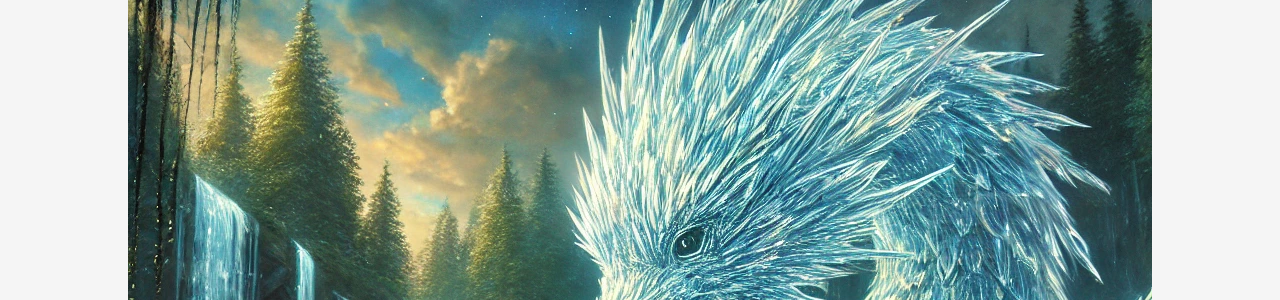
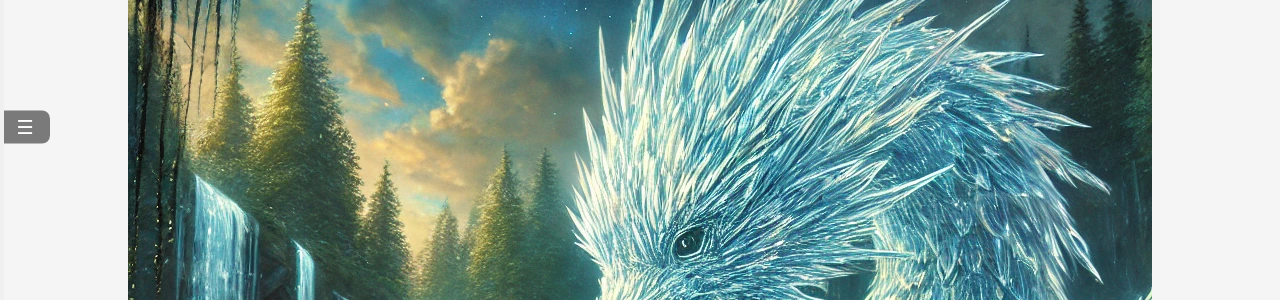
Before and after one commit to RainerGewalt/chroniken-aus-elandor, a Jekyll site: the page built from _stories/die-glasdrachen-von-blanchegarde.md, in a window 1280 px wide. Shown: the part 323-623 px from the top of the page. Built offline with Jekyll 4.4.1, drawn with Linux system fonts in a browser that asks for light colours.

Commit message:
features added to short story

```diff
--- a/_layouts/story.html
+++ b/_layouts/story.html
@@ -2,18 +2,169 @@
 <html lang="de">
 
 {% include head.html %}
+
 <body>
+<!-- Seitenleiste mit Nachtmodus- und Lesezeichen-Buttons -->
+<div class="sidebar">
+    <div class="sidebar-toggle">☰</div>
+    <div class="sidebar-content">
+        <button id="nightModeToggle">🌙 Nachtmodus</button>
+        <button id="bookmarkBtn">📑 Lesezeichen</button>
+    </div>
+</div>
+
+<!-- Fortschrittsbalken links -->
+<div class="progress-bar">
+    <div class="progress"></div>
+</div>
 
 {% include header.html %}
+
 <main>
     <article>
         <h2>{{ page.title }}</h2>
         {% if page.cover_image %}
         <img src="{{ page.cover_image | relative_url }}" alt="{{ page.title }} Cover Image">
         {% endif %}
-        {{ content }}
+        <div class="chapter-content section-transition">
+            {{ content }}
+        </div>
     </article>
 </main>
+
 {% include footer.html %}
+
+<!-- CSS für Sidebar, Nachtmodus und Fortschrittsbalken -->
+<style>
+    /* Seitenleiste */
+    .sidebar {
+        position: fixed;
+        top: 50%;
+        left: 0;
+        transform: translateY(-50%);
+        background-color: rgba(0, 0, 0, 0.5);
+        border-radius: 0 8px 8px 0;
+        padding: 5px;
+        cursor: pointer;
+        transition: background-color 0.3s, width 0.3s;
+        overflow: hidden;
+        z-index: 10;
+        width: 40px;
+        text-align: center;
+    }
+
+    .sidebar:hover {
+        width: 140px;
+        background-color: rgba(0, 0, 0, 0.8);
+    }
+
+    .sidebar-toggle {
+        color: #ffffff;
+        font-size: 1.2em;
+    }
+
+    .sidebar-content {
+        display: none;
+        margin-top: 10px;
+    }
+
+    .sidebar:hover .sidebar-content {
+        display: block;
+    }
+
+    .sidebar-content button {
+        display: block;
+        width: 100%;
+        padding: 8px;
+        background: none;
+        border: none;
+        color: #ffffff;
+        font-size: 0.9em;
+        text-align: left;
+        cursor: pointer;
+        transition: background-color 0.3s;
+    }
+
+    .sidebar-content button:hover {
+        background-color: rgba(255, 255, 255, 0.2);
+    }
+
+    /* Dark Mode */
+    body.dark-mode {
+        background-color: #2b2b2b;
+        color: #dcdcdc;
+    }
+
+    .dark-mode h2 {
+        color: #ffffff;
+    }
+
+    /* Fortschrittsbalken links */
+    .progress-bar {
+        position: fixed;
+        top: 0;
+        left: 0;
+        height: 100%;
+        width: 4px;
+        background-color: #f0f0f0;
+        z-index: 10;
+    }
+
+    .progress {
+        width: 100%;
+        background-color: #333;
+        height: 0;
+        transition: height 0.1s ease;
+    }
+
+    body.dark-mode .progress-bar {
+        background-color: #444;
+    }
+
+    body.dark-mode .progress {
+        background-color: #ffffff;
+    }
+
+    /* Responsive Anpassung */
+    @media (max-width: 600px) {
+        .sidebar {
+            display: none;
+        }
+    }
+</style>
+
+<!-- JavaScript für Nachtmodus, Fortschrittsbalken und Lesezeichen -->
+<script>
+    document.addEventListener("DOMContentLoaded", () => {
+        // Nachtmodus-Umschalter
+        const nightModeToggle = document.getElementById("nightModeToggle");
+        nightModeToggle.addEventListener("click", () => {
+            document.body.classList.toggle("dark-mode");
+            nightModeToggle.textContent = document.body.classList.contains("dark-mode") ? "☀️ Tagmodus" : "🌙 Nachtmodus";
+        });
+
+        // Fortschrittsbalken
+        window.addEventListener("scroll", () => {
+            const scrollTop = document.documentElement.scrollTop || document.body.scrollTop;
+            const scrollHeight = document.documentElement.scrollHeight - document.documentElement.clientHeight;
+            const progressHeight = (scrollTop / scrollHeight) * 100;
+            document.querySelector(".progress").style.height = progressHeight + "%";
+        });
+
+        // Lesezeichen
+        const bookmarkBtn = document.getElementById("bookmarkBtn");
+        bookmarkBtn.addEventListener("click", () => {
+            const scrollPosition = window.scrollY;
+            localStorage.setItem("bookmark", scrollPosition);
+            alert("Lesezeichen gesetzt!");
+        });
+
+        // Lesezeichen wiederherstellen
+        const savedPosition = localStorage.getItem("bookmark");
+        if (savedPosition) {
+            window.scrollTo(0, savedPosition);
+        }
+    });
+</script>
 </body>
 </html>
```
